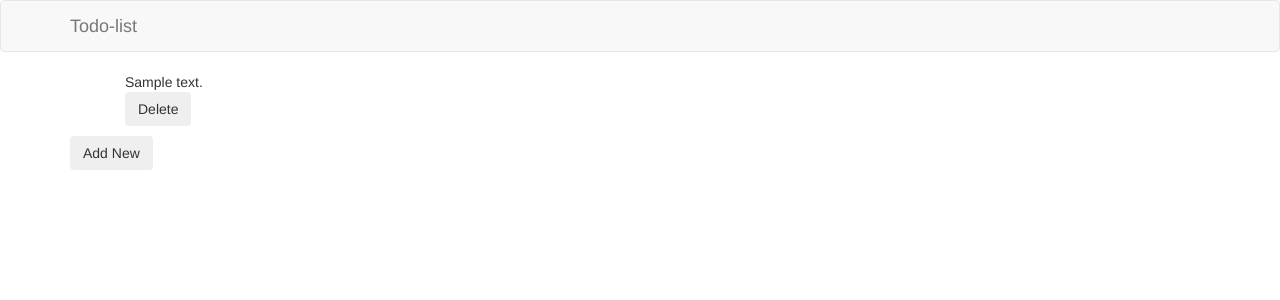
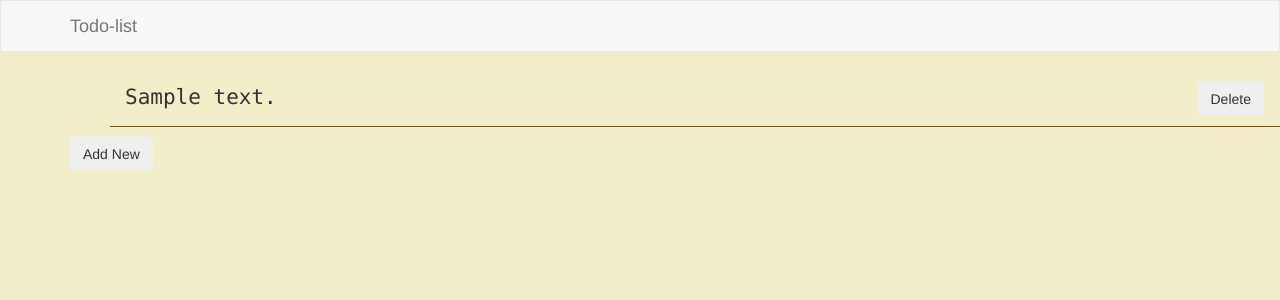
Before and after one commit to gylim0604/todo-list, a Flask app: page / in a window 1280 px wide. Shown: the top 300 px of the page. Run offline with Flask 2, Linux system fonts and the light colour scheme; tables that the repository leaves empty hold one stand-in row (Sample ...); some libraries are stand-ins or nearby versions.

Commit message:
modified some css

```diff
--- a/app/static/list.css
+++ b/app/static/list.css
@@ -0,0 +1,19 @@
+body{
+    background-color: hsl(54, 60%, 87%);
+}
+
+.item-container{
+    border-bottom: 1px hsl(30, 100%, 30%)  solid;
+    padding-top: 1rem;
+    padding-bottom: 1rem;
+}
+
+.item-el{
+    font-family: "Lucida Console", Monaco, monospace;
+    font-size: 150%;
+}
+
+
+.control-label {
+    display: none;
+}
--- a/app/templates/_item.html
+++ b/app/templates/_item.html
@@ -1,6 +1,9 @@
-<div class= "container">
-    <span id ="item-{{item.id}}">{{ item.body }}</span>
-    <form method="post" action="{{ url_for('delete_item', item_id=item.id) }}">
-        <input class="btn" type="submit" name="delete" value="Delete">
-    </form>
+<div class= "container item-container">
+    <div class="row">
+        <span class="col-lg-11 item-el" id ="item-{{item.id}}">{{ item.body }}</span>
+
+        <form class="col-sm-1 delete-item" method="post" action="{{ url_for('delete_item', item_id=item.id) }}">
+            <input class="btn" type="submit" name="delete" value="Delete">
+        </form>
+    </div>
 </div>
--- a/app/templates/base.html
+++ b/app/templates/base.html
@@ -1,4 +1,12 @@
 {% extends 'bootstrap/base.html' %}
+
+{% block styles %}
+{{super()}}
+<link rel="stylesheet"
+      href="{{url_for('.static', filename='list.css')}}">
+
+{% endblock %}
+
 
 {% block title %}
     {% if title %}
```
Also changed, not shown: app.db.
